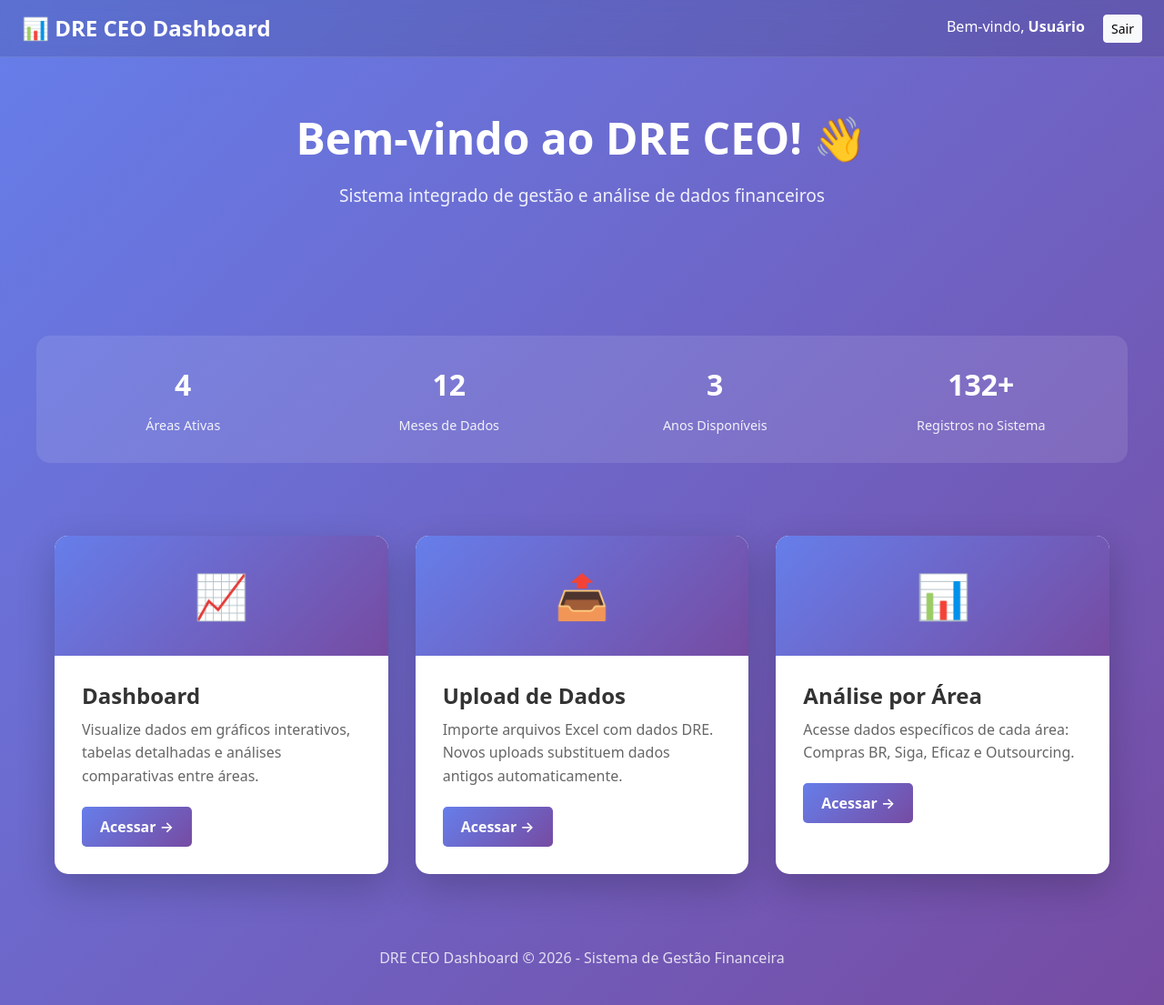
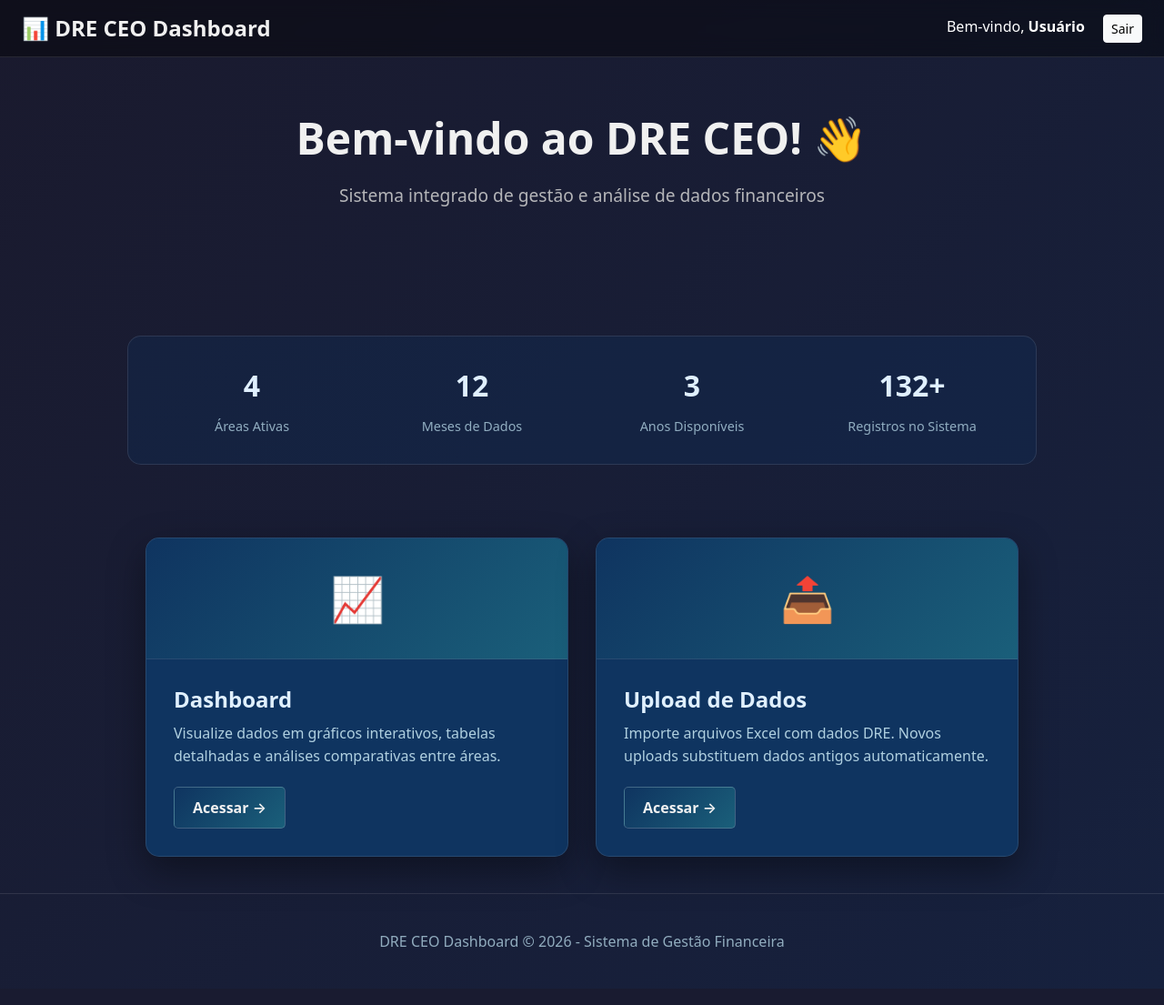
Before and after one commit to raphaeldcb/dre_ceo, a PHP site: page /views/home.php in a window 1280 px wide. Shown: the whole page at 91% size. Run offline with PHP 8.4, Linux system fonts and the light colour scheme.

Commit message:
estilo: atualizar layout com cores mais escuras e letras claras
- Remover botão "Análise por Área" (manter apenas Dashboard e Upload)
- Mudar tema para cores mais escuras (#1a1a2e, #0f3460)
- Aumentar contraste com letras mais claras (#f0f0f0, #e0f0ff)
- Atualizar cards com bordas sutis e sombras
- Melhorar página de login com novo tema
- Ajustar grid de cards para 2 colunas

```diff
--- a/views/home.php
+++ b/views/home.php
@@ -7,23 +7,24 @@
     <link href="https://cdn.jsdelivr.net/npm/bootstrap@5.3.0/dist/css/bootstrap.min.css" rel="stylesheet">
     <style>
         body {
-            background: linear-gradient(135deg, #667eea 0%, #764ba2 100%);
+            background: linear-gradient(135deg, #1a1a2e 0%, #16213e 100%);
             min-height: 100vh;
+            color: #e0e0e0;
         }
         .navbar-custom {
-            background: rgba(0, 0, 0, 0.1);
+            background: rgba(0, 0, 0, 0.4);
             backdrop-filter: blur(10px);
             border-bottom: 1px solid rgba(255, 255, 255, 0.1);
         }
         .navbar-brand {
             font-size: 1.5rem;
             font-weight: bold;
-            color: white !important;
+            color: #f0f0f0 !important;
         }
         .welcome-section {
             padding: 60px 20px;
             text-align: center;
-            color: white;
+            color: #f0f0f0;
         }
         .welcome-section h1 {
             font-size: 3rem;
@@ -32,40 +33,44 @@
         }
         .welcome-section p {
             font-size: 1.2rem;
-            opacity: 0.9;
+            opacity: 0.85;
             margin-bottom: 40px;
+            color: #d0d0d0;
         }
         .cards-container {
             display: grid;
-            grid-template-columns: repeat(auto-fit, minmax(300px, 1fr));
+            grid-template-columns: repeat(auto-fit, minmax(350px, 1fr));
             gap: 30px;
             padding: 40px 20px;
-            max-width: 1200px;
+            max-width: 1000px;
             margin: 0 auto;
         }
         .card-custom {
-            background: white;
+            background: #0f3460;
             border-radius: 15px;
             overflow: hidden;
-            box-shadow: 0 15px 40px rgba(0, 0, 0, 0.2);
+            box-shadow: 0 15px 40px rgba(0, 0, 0, 0.4);
             transition: transform 0.3s, box-shadow 0.3s;
             text-decoration: none;
             color: inherit;
             display: flex;
             flex-direction: column;
+            border: 1px solid rgba(255, 255, 255, 0.1);
         }
         .card-custom:hover {
             transform: translateY(-10px);
-            box-shadow: 0 25px 50px rgba(0, 0, 0, 0.3);
+            box-shadow: 0 25px 50px rgba(0, 0, 0, 0.5);
             color: inherit;
             text-decoration: none;
+            border-color: rgba(255, 255, 255, 0.2);
         }
         .card-icon {
             font-size: 3rem;
             padding: 30px;
-            background: linear-gradient(135deg, #667eea 0%, #764ba2 100%);
+            background: linear-gradient(135deg, #0f3460 0%, #1a5f7a 100%);
             color: white;
             text-align: center;
+            border-bottom: 1px solid rgba(255, 255, 255, 0.1);
         }
         .card-content {
             padding: 30px;
@@ -75,17 +80,17 @@
             margin-bottom: 10px;
             font-size: 1.5rem;
             font-weight: bold;
-            color: #333;
+            color: #e0f0ff;
         }
         .card-content p {
-            color: #666;
+            color: #b0d0e0;
             margin-bottom: 20px;
             line-height: 1.6;
         }
         .card-btn {
-            background: linear-gradient(135deg, #667eea 0%, #764ba2 100%);
-            color: white;
-            border: none;
+            background: linear-gradient(135deg, #0f3460 0%, #1a5f7a 100%);
+            color: #f0f0f0;
+            border: 1px solid rgba(255, 255, 255, 0.2);
             padding: 10px 20px;
             border-radius: 5px;
             font-weight: 600;
@@ -94,18 +99,20 @@
             margin-top: auto;
         }
         .card-custom:hover .card-btn {
-            background: linear-gradient(135deg, #5568d3 0%, #6a3f8f 100%);
+            background: linear-gradient(135deg, #1a5f7a 0%, #244a68 100%);
+            border-color: rgba(255, 255, 255, 0.3);
         }
         .stats {
-            background: rgba(255, 255, 255, 0.1);
+            background: rgba(15, 52, 96, 0.3);
             border-radius: 15px;
             padding: 30px;
             margin: 40px auto;
-            max-width: 1200px;
-            color: white;
+            max-width: 1000px;
+            color: #e0f0ff;
             display: grid;
             grid-template-columns: repeat(auto-fit, minmax(200px, 1fr));
             gap: 30px;
+            border: 1px solid rgba(255, 255, 255, 0.1);
         }
         .stat-item {
             text-align: center;
@@ -114,10 +121,12 @@
             font-size: 2rem;
             font-weight: bold;
             margin-bottom: 10px;
+            color: #e0f0ff;
         }
         .stat-label {
             font-size: 0.9rem;
-            opacity: 0.9;
+            opacity: 0.8;
+            color: #b0d0e0;
         }
     </style>
 </head>
@@ -180,20 +189,10 @@
                 <div class="card-btn">Acessar →</div>
             </div>
         </a>
-
-        <!-- Analytics Card -->
-        <a href="/dashboard?area_id=1" class="card-custom">
-            <div class="card-icon">📊</div>
-            <div class="card-content">
-                <h2>Análise por Área</h2>
-                <p>Acesse dados específicos de cada área: Compras BR, Siga, Eficaz e Outsourcing.</p>
-                <div class="card-btn">Acessar →</div>
-            </div>
-        </a>
     </div>
 
     <!-- Footer -->
-    <footer style="text-align: center; padding: 40px 20px; color: white;">
+    <footer style="text-align: center; padding: 40px 20px; color: #b0d0e0; border-top: 1px solid rgba(255, 255, 255, 0.1);">
         <p style="margin: 0; opacity: 0.8;">DRE CEO Dashboard © 2026 - Sistema de Gestão Financeira</p>
     </footer>
 
```
Also changed, not shown: views/login.php (+42 -12 lines).
